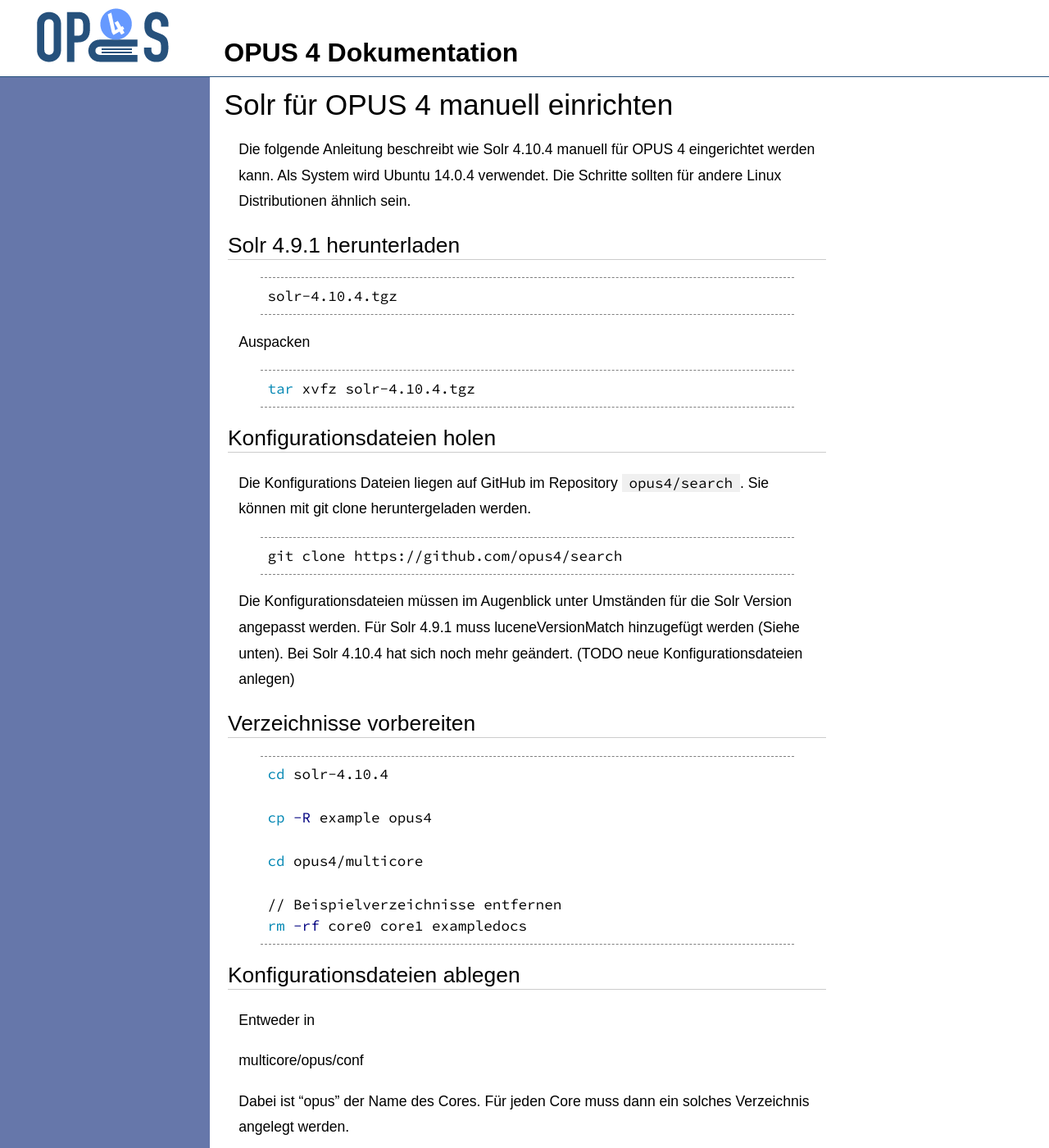
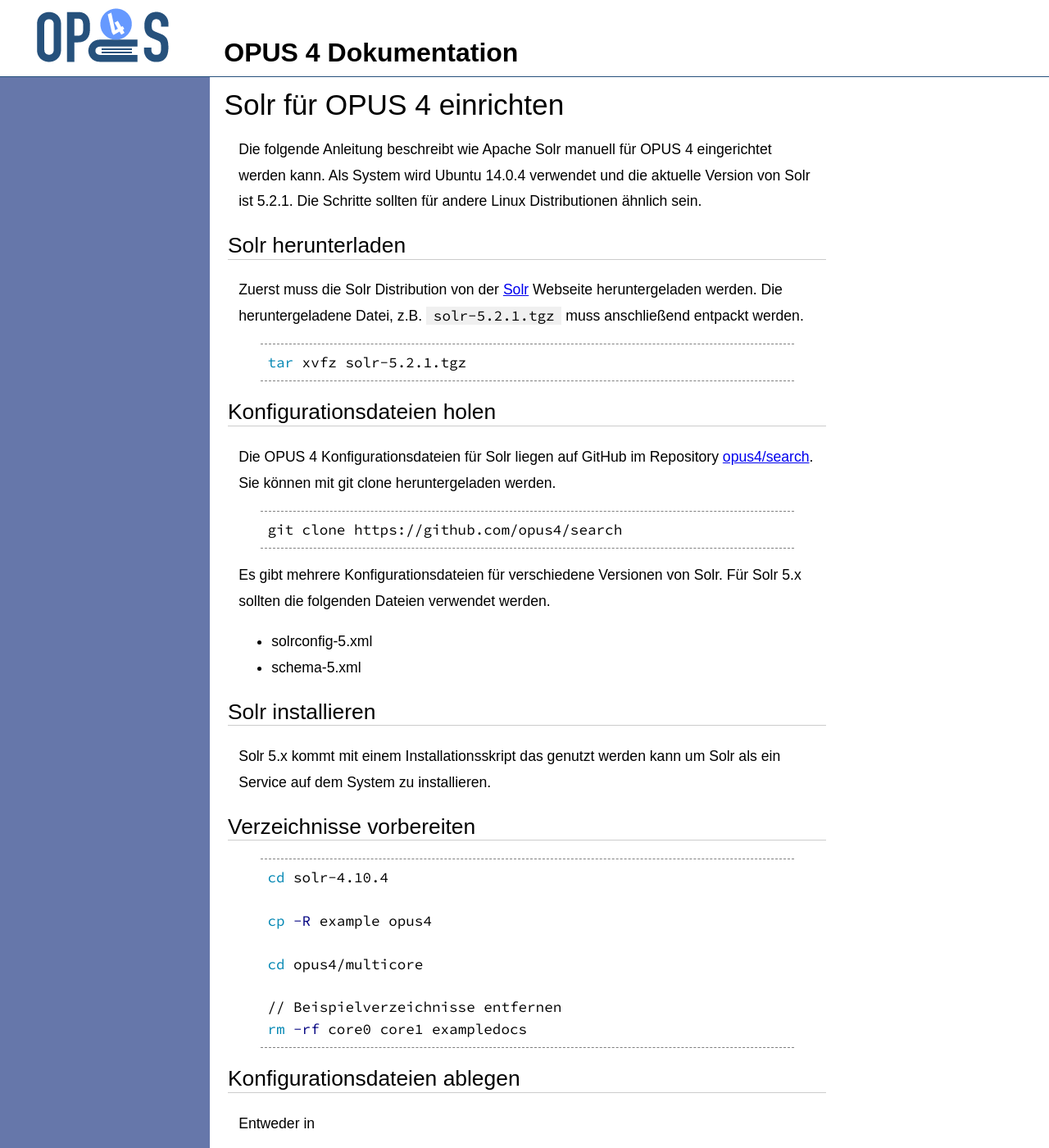
Before and after one commit to OPUS4/opus4.github.io, a Jekyll site: the page built from installation/solrsetupmanuell.md, in a window 1280 px wide and 1400 px high. Shown: the whole window at 82% size. Built offline with Jekyll 4.4.1, drawn with Linux system fonts in a browser that asks for light colours.

Commit message:
#5 - Angefangen Anleitung auf Solr 5.2.1 umzustellen.

```diff
--- a/installation/solrsetupmanuell.md
+++ b/installation/solrsetupmanuell.md
@@ -1,39 +1,50 @@
 ---
 title: Solr manuell einrichten
 group: navigation
+weight: 100
 ---
 
-# Solr für OPUS 4 manuell einrichten
+# Solr für OPUS 4 einrichten
 
-Die folgende Anleitung beschreibt wie Solr 4.10.4 manuell für OPUS 4 eingerichtet werden kann. Als System wird
-Ubuntu 14.0.4 verwendet. Die Schritte sollten für andere Linux Distributionen ähnlich sein.
+Die folgende Anleitung beschreibt wie Apache Solr manuell für OPUS 4 eingerichtet werden kann. Als System wird
+Ubuntu 14.0.4 verwendet und die aktuelle Version von Solr ist 5.2.1. Die Schritte sollten für andere Linux
+Distributionen ähnlich sein.
 
 
-## Solr 4.9.1 herunterladen
+## Solr herunterladen
+
+Zuerst muss die Solr Distribution von der [Solr](http://lucene.apache.org/solr/) Webseite heruntergeladen werden. Die
+heruntergeladene Datei, z.B. `solr-5.2.1.tgz` muss anschließend entpackt werden.
 
 {% highlight bash %}
-solr-4.10.4.tgz
+tar xvfz solr-5.2.1.tgz
 {% endhighlight %}
-
- Auspacken
-
-{% highlight bash %}
-tar xvfz solr-4.10.4.tgz
-{% endhighlight %}
-
 
 ## Konfigurationsdateien holen
 
-Die Konfigurations Dateien liegen auf GitHub im Repository `opus4/search`. Sie können mit git clone heruntergeladen
+Die OPUS 4 Konfigurationsdateien für Solr liegen auf GitHub im Repository
+[opus4/search](https://github.com/opus4/search). Sie können mit git clone heruntergeladen
 werden.
 
 {% highlight bash %}
 git clone https://github.com/opus4/search
 {% endhighlight %}
 
-Die Konfigurationsdateien müssen im Augenblick unter Umständen für die Solr Version angepasst werden. Für Solr 4.9.1
-muss luceneVersionMatch hinzugefügt werden (Siehe unten). Bei Solr 4.10.4 hat sich noch mehr geändert. (TODO neue
-Konfigurationsdateien anlegen)
+Es gibt mehrere Konfigurationsdateien für verschiedene Versionen von Solr. Für Solr 5.x sollten die folgenden Dateien
+verwendet werden.
+
+* solrconfig-5.xml
+* schema-5.xml
+
+## Solr installieren
+
+Solr 5.x kommt mit einem Installationsskript das genutzt werden kann um Solr als ein Service auf dem System zu
+installieren.
+
+{% highlight bash %}
+
+{% endhighlight %}
+
 
 ## Verzeichnisse vorbereiten
 
```
